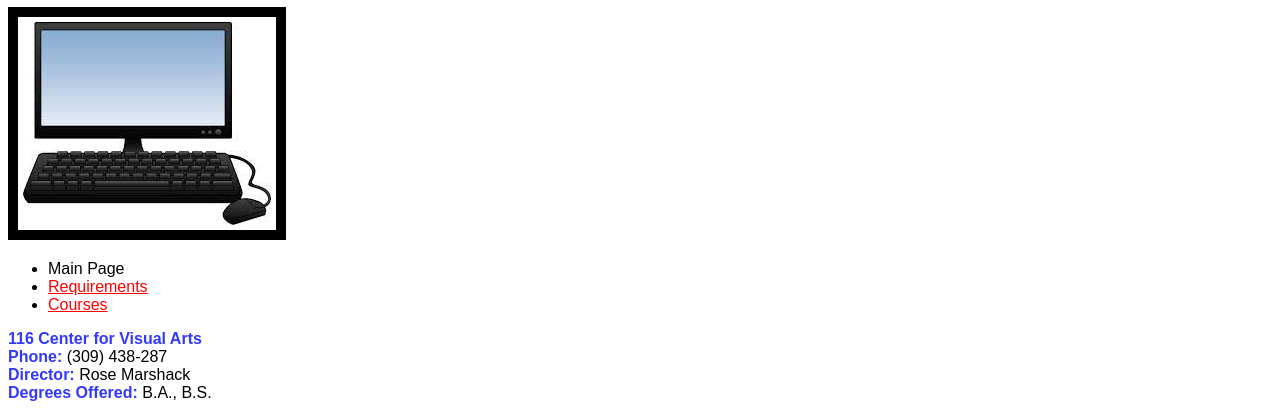
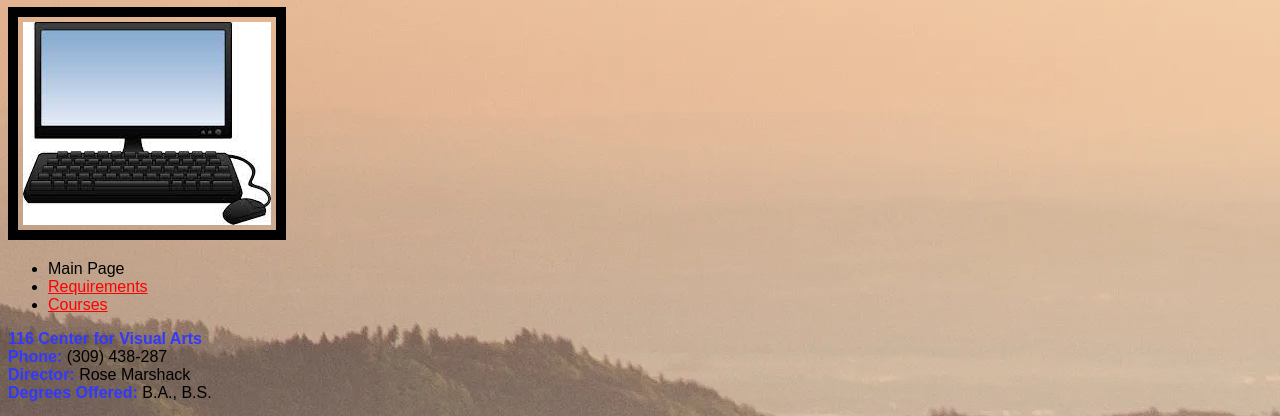
Before and after one commit to AngelAFigueroa0226/CTK301, a plain HTML site: page assignment4/mainpage.html in a window 1280 px wide. Shown: the part 73-489 px from the top of the page. Drawn offline with Linux system fonts and the light colour scheme.

Commit message:
Add files via upload

```diff
--- a/assignment4/ctkstyle.css
+++ b/assignment4/ctkstyle.css
@@ -63,3 +63,6 @@ h3 {
   border: 10px solid #000000;
   padding: 5px 5px 5px 5px;
 }
+.background {
+  background-image: url(ForestBackground.jpg)
+}
--- a/assignment4/mainpage.html
+++ b/assignment4/mainpage.html
@@ -4,7 +4,7 @@
     <meta charset="UTF-8" />
     <title>Creative Technologies Program(CTK)</title>
   </head>
-  <body>
+  <body class="background">
   <header>
     <h1>Creative Technologies Program (CTK)</h1>
     <link href="ctkstyle.css" rel="stylesheet" type="text/css">
```
Also changed, not shown: assignment4/ForestBackground.jpg (added).
